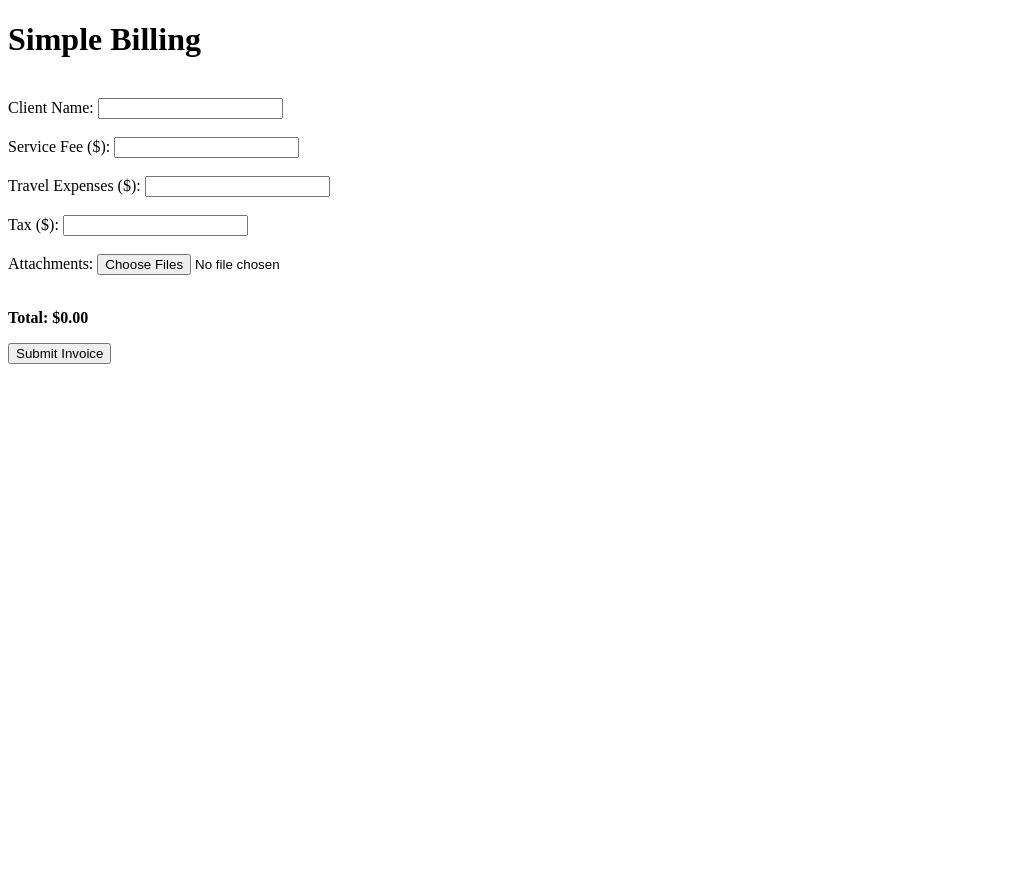
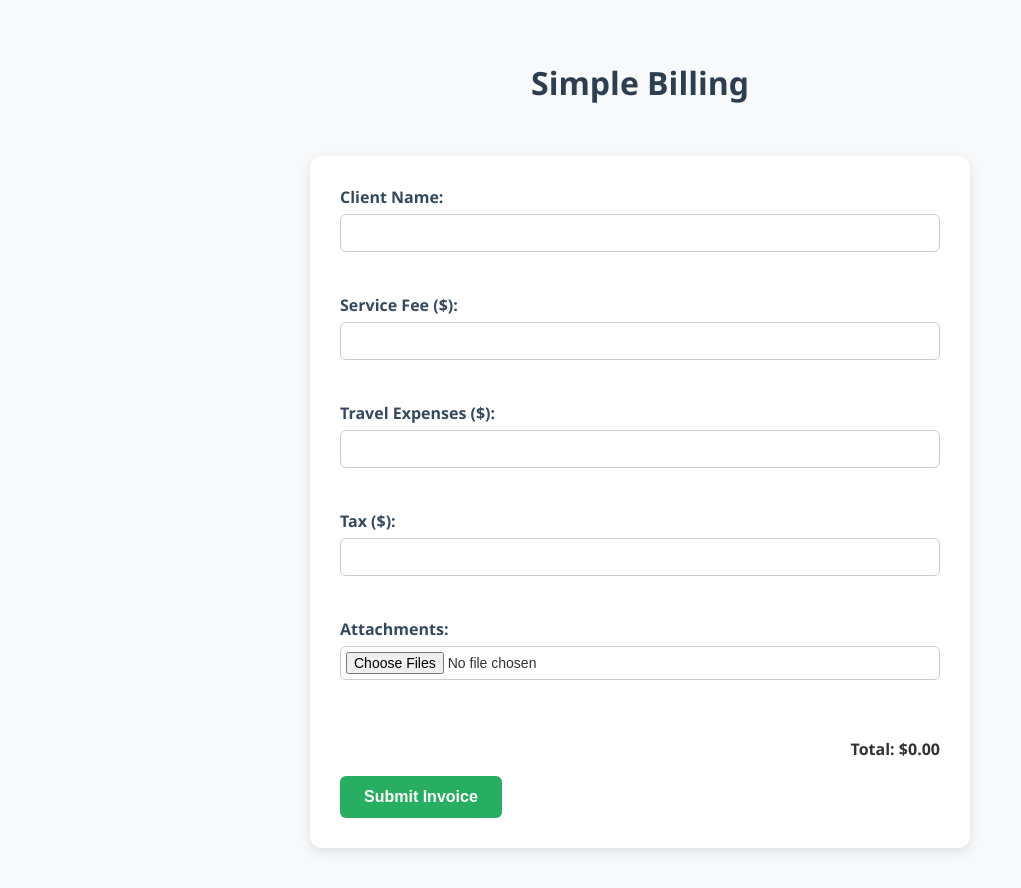
Before and after one commit to Anthonyj45/SimpleBill, a Django app: template SimpleBill/simpleBilling/templates/simpleBilling/invoice.html in a window 1280 px wide. Shown: the whole page, without its empty margins (0-1021 px from the left). Before the commit the page ends 364 px from the top, so only its background shows below. Run offline with Django 5.2, Linux system fonts and the light colour scheme; the template is opened without the code that fills it, so the values that code supplies are empty.

Commit message:
Adding style to the Webpage using css

```diff
--- a/SimpleBill/simpleBilling/static/simpleBilling/css/styles.css
+++ b/SimpleBill/simpleBilling/static/simpleBilling/css/styles.css
@@ -0,0 +1,69 @@
+body {
+    font-family: 'Segoe UI', Tahoma, Geneva, Verdana, sans-serif;
+    background-color: #f7f9fb;
+    margin: 0;
+    padding: 40px;
+    color: #333;
+}
+
+h1 {
+    text-align: center;
+    color: #2c3e50;
+    margin-bottom: 30px;
+}
+
+form {
+    max-width: 600px;
+    margin: 0 auto;
+    background-color: white;
+    padding: 30px;
+    border-radius: 12px;
+    box-shadow: 0 4px 12px rgba(0, 0, 0, 0.1);
+}
+
+label {
+    display: block;
+    margin-bottom: 6px;
+    font-weight: 600;
+    color: #34495e;
+}
+
+input[type="text"], input[type="number"], input[type="file"] {
+    width: 100%;
+    padding: 10px;
+    margin-bottom: 20px;
+    border: 1px solid #ccc;
+    border-radius: 6px;
+    box-sizing: border-box;
+    font-size: 14px;
+}
+
+input[type="file"] {
+    padding: 5px;
+}
+
+button {
+    background-color: #27ae60;
+    color: white;
+    padding: 12px 24px;
+    border: none;
+    border-radius: 6px;
+    font-size: 16px;
+    font-weight: bold;
+    cursor: pointer;
+    transition: background-color 0.3s ease;
+}
+
+button:hover {
+    background-color: #219150;
+}
+
+#total-amount {
+    font-size: 10px;
+    color: #2980b9;
+}
+
+p {
+    font-weight: bold;
+    text-align: right;
+}
--- a/SimpleBill/simpleBilling/templates/simpleBilling/invoice.html
+++ b/SimpleBill/simpleBilling/templates/simpleBilling/invoice.html
@@ -4,7 +4,7 @@
     <head>
         <title>SimpleBilling</title>
         <meta charset="utf-8"/>
-        <link ref="stylesheet" href="{% static 'simpleBilling/css/styles.css' %}">
+        <link rel="stylesheet" href="{% static 'simpleBilling/css/styles.css' %}">
     </head>
     <body>
         <h1>Simple Billing</h1>
```
Also changed, not shown: SimpleBill/simpleBilling/views.py (+11 -0 lines).
